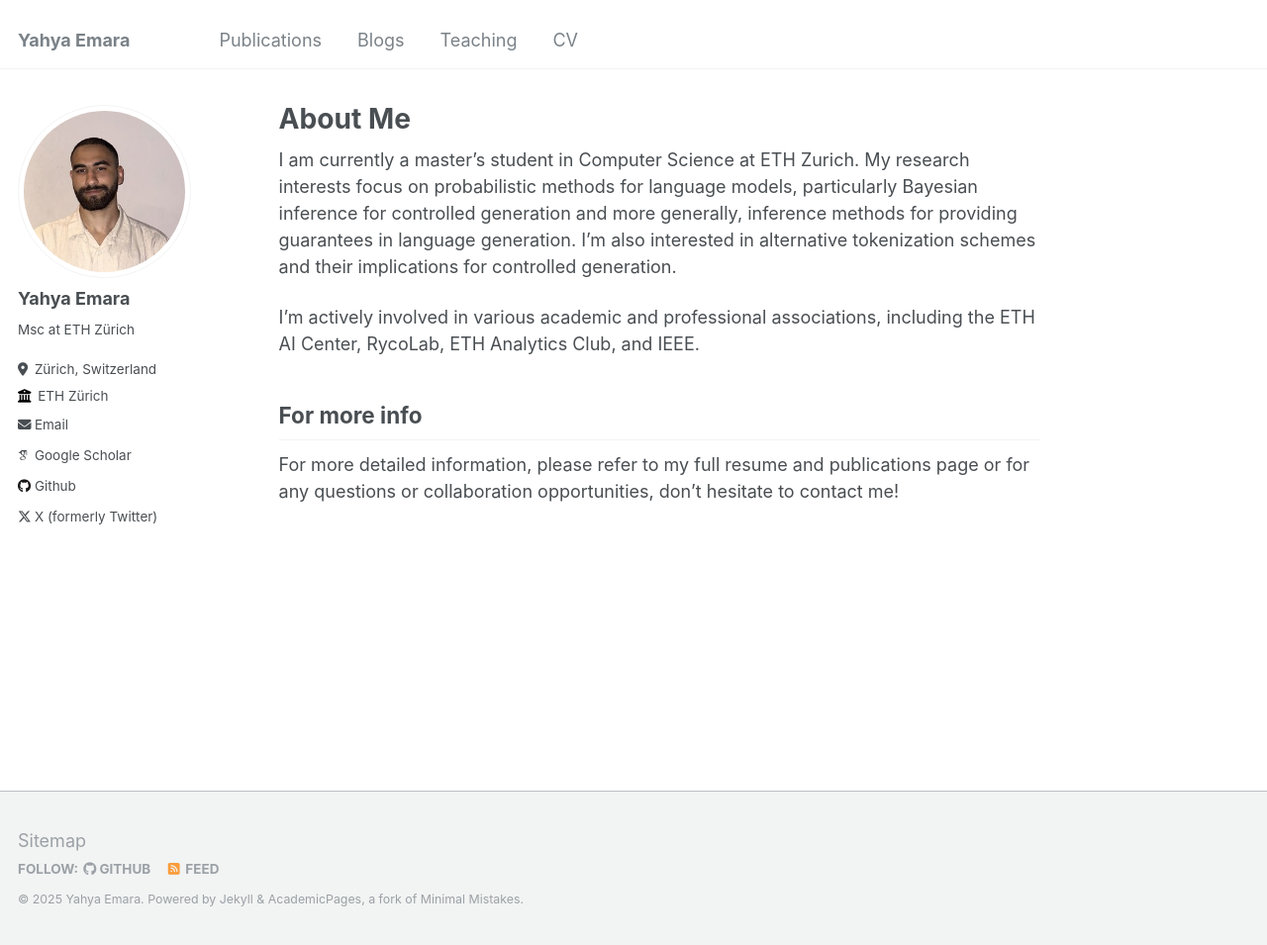
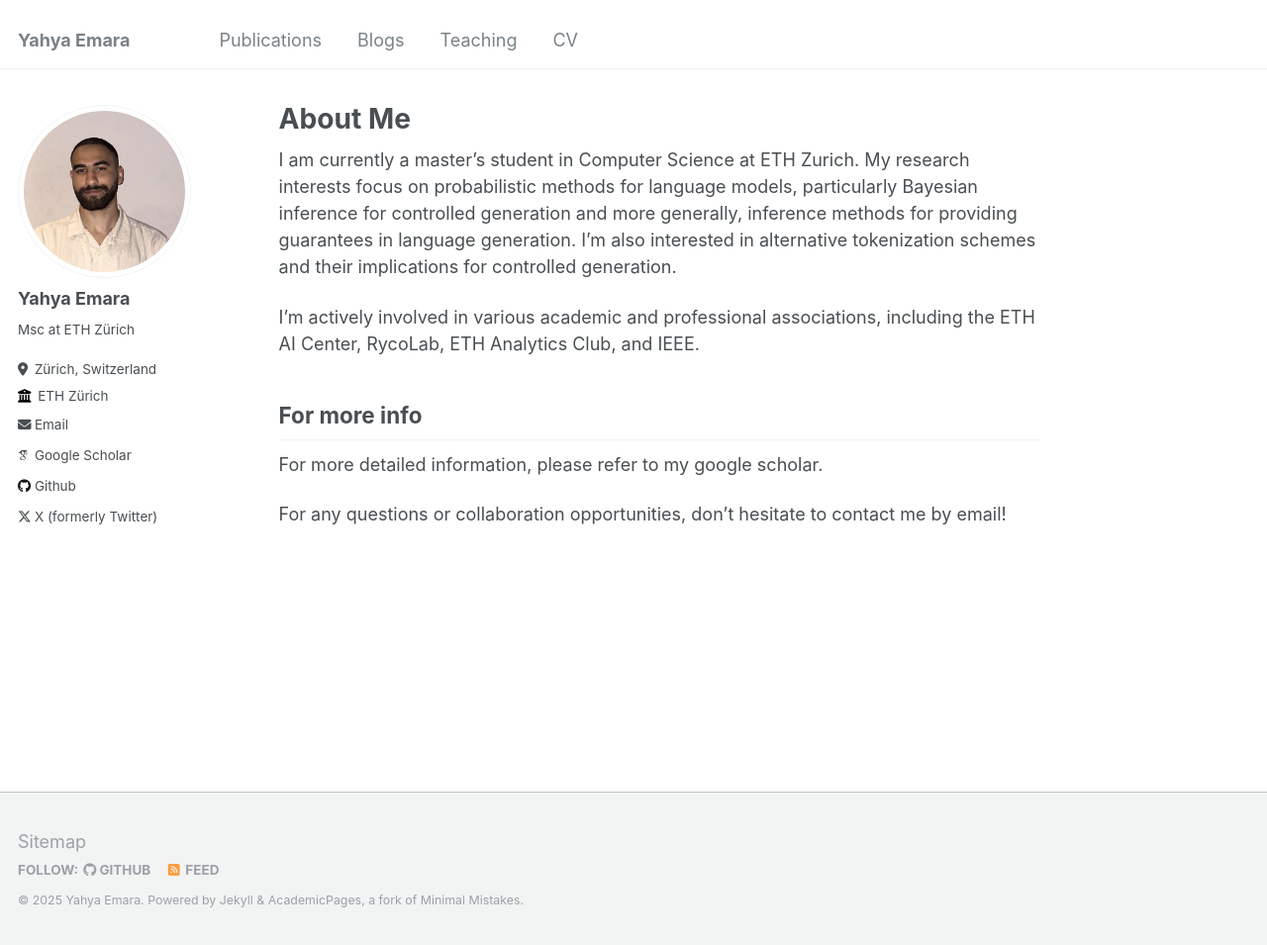
Before and after one commit to yahya010/yahya010.github.io, a Jekyll site: the page built from _pages/about.md, in a window 1280 px wide and 955 px high. Shown: the whole window at 99% size. Built offline with Jekyll 4.4.1, drawn with Linux system fonts in a browser that asks for light colours; some web fonts are replaced.

Commit message:
Update about.md

```diff
--- a/_pages/about.md
+++ b/_pages/about.md
@@ -17,4 +17,6 @@ I'm actively involved in various academic and professional associations, includi
 
 For more info
 ------
-For more detailed information, please refer to my full resume and publications page or for any questions or collaboration opportunities, don't hesitate to contact me!
+For more detailed information, please refer to my google scholar.
+
+For any questions or collaboration opportunities, don't hesitate to contact me by email!
```
